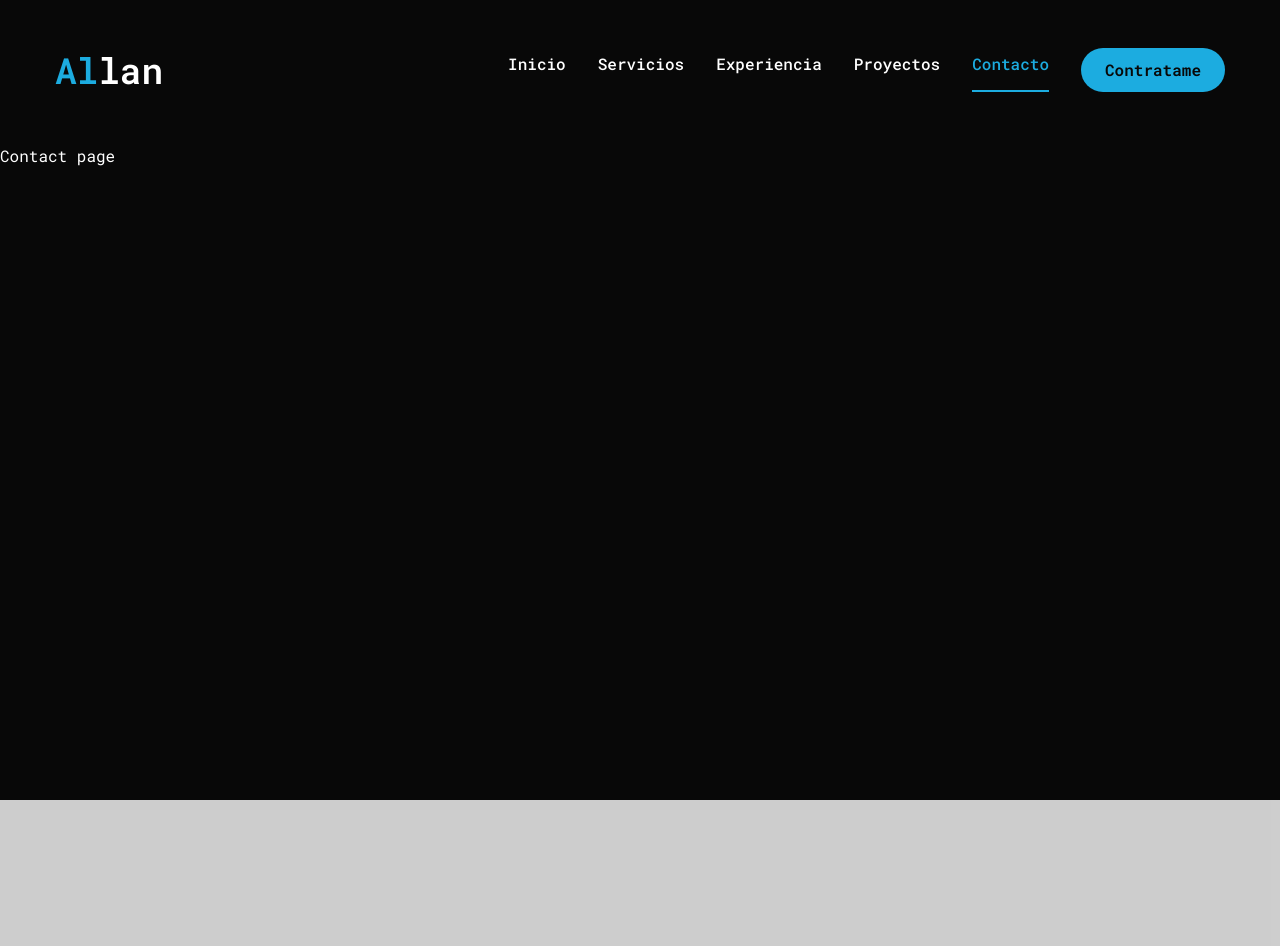
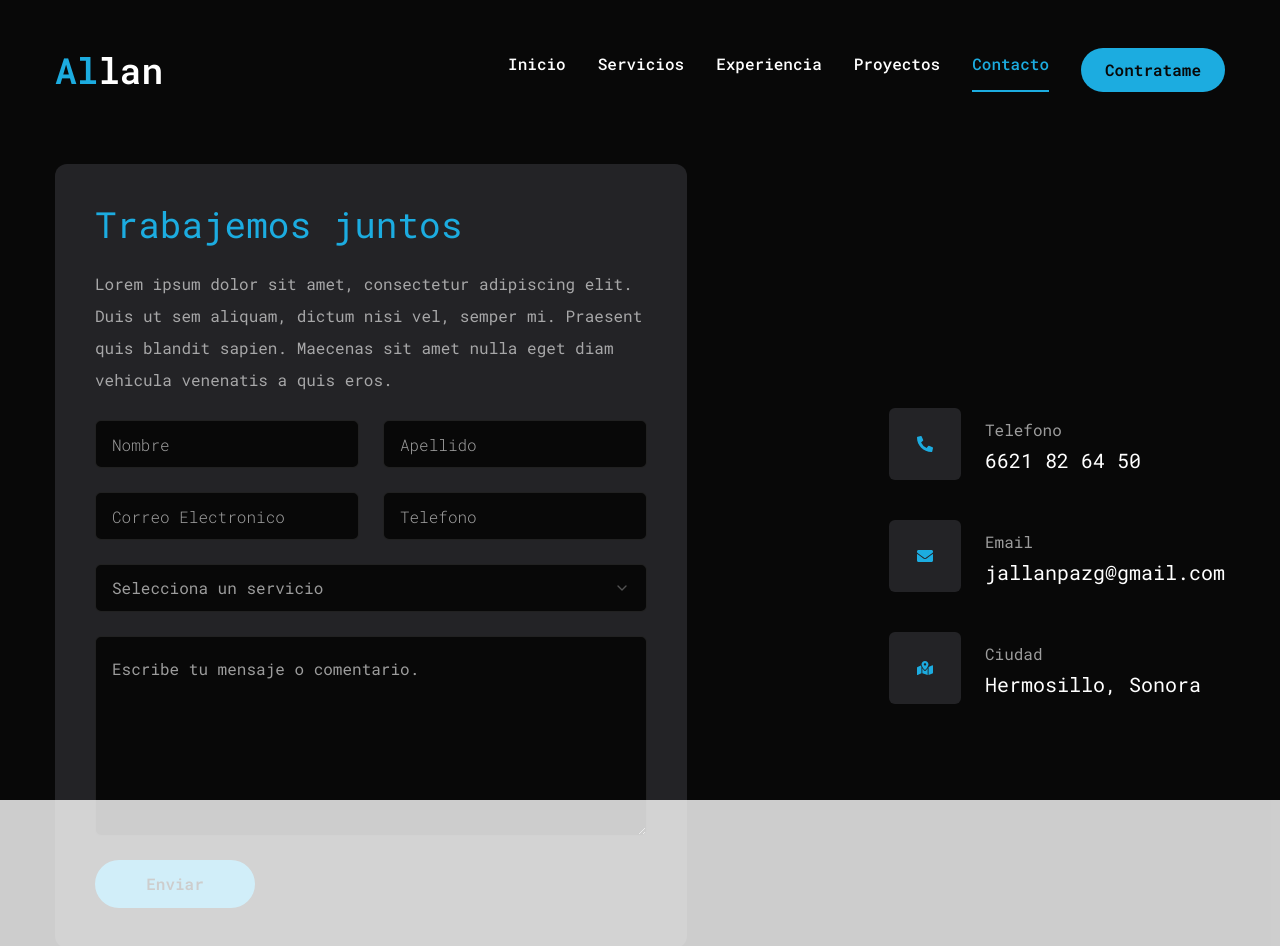
Before and after one commit to Gokuno/allan-portafolio, a Next.js app: page /contact in a window 1280 px wide. Shown: the top 946 px of the page. Before the commit the page ends 800 px from the top, so only its background shows below. Built offline with nearby package versions, Linux system fonts and the light colour scheme.

Commit message:
pagina de contacto

```diff
--- a/app/contact/page.jsx
+++ b/app/contact/page.jsx
@@ -1,8 +1,118 @@
-import React from 'react'
+"use client"
+
+import { Button } from "@/components/ui/button";
+import { Input } from "@/components/ui/input";
+import { Textarea } from "@/components/ui/textarea";
+
+import {
+  Select,
+  SelectContent,
+  SelectGroup,
+  SelectItem,
+  SelectLabel,
+  SelectTrigger,
+  SelectValue,
+} from "@/components/ui/select";
+
+import { FaPhoneAlt, FaEnvelope, FaMapMarkedAlt } from "react-icons/fa";
+
+const info = [
+  {
+    icon: <FaPhoneAlt />,
+    title: 'Telefono',
+    description: '6621 82 64 50',
+
+  },
+  {
+    icon: <FaEnvelope />,
+    title: 'Email',
+    description: 'jallanpazg@gmail.com',
+
+  },
+  {
+    icon: <FaMapMarkedAlt />,
+    title: 'Ciudad',
+    description: 'Hermosillo, Sonora',
+
+  },
+];
+
+import { motion } from "framer-motion";
 
 const Contact = () => {
   return (
-    <div>Contact page</div>
+   <motion.section
+   initial={{opacity:0}}
+   animate={{
+    opacity: 1,
+    transition: {delay: 2.4, duration: 0.4, ease: "easeIn" },
+  }}
+  className="py-6"
+   >
+    <div className="container mx-auto">
+      <div className="flex flex-col xl:flex-row gap-[30px]">
+        {/*form*/}
+        <div className="xl:w-[54%] order-2 xl:order-none">
+          <form className="flex flex-col gap-6 p-10 bg-[#232326] rounded-xl">
+            <h3 className="text-4xl text-accent">Trabajemos juntos</h3>
+            <p className="text-white/60">
+              Lorem ipsum dolor sit amet, consectetur adipiscing elit. Duis ut sem aliquam, dictum nisi vel, semper mi. Praesent quis blandit sapien. Maecenas sit amet nulla eget diam vehicula venenatis a quis eros.
+            </p>
+            {/*input*/}
+            <div className="grid grid-cols-1 md:grid-cols-2 gap-6">
+              <Input type="firstname" placeholder="Nombre" />
+              <Input type="lastname" placeholder="Apellido" />
+              <Input type="email" placeholder="Correo Electronico" />
+              <Input type="phone" placeholder="Telefono" />
+            </div>
+            {/*select*/}
+            <Select>
+              <SelectTrigger className="w-full">
+                <SelectValue placeholder="Selecciona un servicio" />
+              </SelectTrigger>
+              <SelectContent>
+                <SelectGroup>
+                  <SelectLabel>Selecciona un servicio</SelectLabel>
+                  <SelectItem value="est">Desarrollo Web</SelectItem>
+                  <SelectItem value="cst">UI/UX Design</SelectItem>
+                  <SelectItem value="mst">Diseño de Logo</SelectItem>
+                  <SelectItem value="sst">SEO</SelectItem>
+                </SelectGroup>
+              </SelectContent>
+            </Select>
+            {/*textarea*/}
+            <Textarea
+              className="h-[200px]"
+              placeholder="Escribe tu mensaje o comentario."
+            />
+            <Button size="md" className="max-w-40">Enviar</Button>
+          </form>
+        </div>
+        {/*info*/}
+        <div className="flex-1 flex items-center xl:justify-end order-1 xl:order-none mb-8 xl:mb-0">
+          <ul className="flex flex-col gap-10">
+            {info.map((item, index) => {
+              return (
+                <li
+                  key={index}
+                  className="flex items-center gap-6"
+                >
+                  <div className="w-[52px] h-[52px] xl:w-[72px] xl:h-[72px] bg-[#232326] text-accent rounded-md flex items-center justify-center">
+                    <div>{item.icon}</div>
+                  </div>
+                  <div className="flex-1">
+                    <p className="text-white/60">{item.title}</p>
+                    <h3 className="text-xl">{item.description}</h3>
+                  </div>
+                </li>
+              )
+            })}
+          </ul>
+        </div>
+      </div>
+    </div>
+
+   </motion.section>
   )
 }
 
--- a/app/resume/page.jsx
+++ b/app/resume/page.jsx
@@ -190,7 +190,7 @@
       }}
       className="min-h-[80vh] flex items-center justify-center py-12 xl:py-0"
     >
-    <div className="container mx-auto">
+    <div className="container mx-auto mb-10">
       <Tabs
         defaultValue="experience"
         className="flex flex-col xl:flex-row gap-[60px]"
@@ -204,7 +204,7 @@
         </TabsList>
 
         {/*content*/}
-        <div>
+        <div className="min-h-[70vh] w-full">
           {/*experience*/}
           <TabsContent value="experience" className="w-full">
             <div className="flex flex-col gap-[30px] text-center xl:text-left">
@@ -250,7 +250,7 @@
                         <div className="flex items-center gap-3">
                           {/*dot*/}
                           <span className="w-[6px] h-[6px] rounded-full bg-accent"></span>
-                          <p className="text-white/60">{items.institution}</p>
+                          <p className="text-white/60 text-sm">{items.institution}</p>
                         </div>
                       </li>
                     )
--- a/components/ui/input.jsx
+++ b/components/ui/input.jsx
@@ -7,7 +7,7 @@
     (<input
       type={type}
       className={cn(
-        "flex h-10 w-full rounded-md border border-slate-200 bg-white px-3 py-2 text-sm ring-offset-white file:border-0 file:bg-transparent file:text-sm file:font-medium placeholder:text-slate-500 focus-visible:outline-none focus-visible:ring-2 focus-visible:ring-slate-950 focus-visible:ring-offset-2 disabled:cursor-not-allowed disabled:opacity-50 dark:border-slate-800 dark:bg-slate-950 dark:ring-offset-slate-950 dark:placeholder:text-slate-400 dark:focus-visible:ring-slate-300",
+        "flex h-[48px] rounded-md border border-white/10 focus:border-accent font-light bg-primary px-4 py-5 text-base placeholder:text-white/60 outline-none",
         className
       )}
       ref={ref}
--- a/components/ui/select.jsx
+++ b/components/ui/select.jsx
@@ -16,7 +16,7 @@
   <SelectPrimitive.Trigger
     ref={ref}
     className={cn(
-      "flex h-10 w-full items-center justify-between rounded-md border border-slate-200 bg-white px-3 py-2 text-sm ring-offset-white placeholder:text-slate-500 focus:outline-none focus:ring-2 focus:ring-slate-950 focus:ring-offset-2 disabled:cursor-not-allowed disabled:opacity-50 [&>span]:line-clamp-1 dark:border-slate-800 dark:bg-slate-950 dark:ring-offset-slate-950 dark:placeholder:text-slate-400 dark:focus:ring-slate-300",
+      "flex h-[48px] w-full items-center justify-between rounded-md border border-white/10 bg-primary px-4 py-5 text-base text-white/60 placeholder:text-white/10 focus:border-accent outline-none",
       className
     )}
     {...props}>
@@ -54,7 +54,7 @@
     <SelectPrimitive.Content
       ref={ref}
       className={cn(
-        "relative z-50 max-h-96 min-w-[8rem] overflow-hidden rounded-md border border-slate-200 bg-white text-slate-950 shadow-md data-[state=open]:animate-in data-[state=closed]:animate-out data-[state=closed]:fade-out-0 data-[state=open]:fade-in-0 data-[state=closed]:zoom-out-95 data-[state=open]:zoom-in-95 data-[side=bottom]:slide-in-from-top-2 data-[side=left]:slide-in-from-right-2 data-[side=right]:slide-in-from-left-2 data-[side=top]:slide-in-from-bottom-2 dark:border-slate-800 dark:bg-slate-950 dark:text-slate-50",
+        "relative z-50 max-h-96 min-w-[8rem] overflow-hidden rounded-md border border-white/10 bg-primary text-white shadow-md data-[state=open]:animate-in data-[state=closed]:animate-out data-[state=closed]:fade-out-0 data-[state=open]:fade-in-0 data-[state=closed]:zoom-out-95 data-[state=open]:zoom-in-95 data-[side=bottom]:slide-in-from-top-2 data-[side=left]:slide-in-from-right-2 data-[side=right]:slide-in-from-left-2 data-[side=top]:slide-in-from-bottom-2 dark:border-slate-800 dark:bg-slate-950 dark:text-slate-50",
         position === "popper" &&
           "data-[side=bottom]:translate-y-1 data-[side=left]:-translate-x-1 data-[side=right]:translate-x-1 data-[side=top]:-translate-y-1",
         className
@@ -85,7 +85,7 @@
   <SelectPrimitive.Item
     ref={ref}
     className={cn(
-      "relative flex w-full cursor-default select-none items-center rounded-sm py-1.5 pl-8 pr-2 text-sm outline-none focus:bg-slate-100 focus:text-slate-900 data-[disabled]:pointer-events-none data-[disabled]:opacity-50 dark:focus:bg-slate-800 dark:focus:text-slate-50",
+      "relative flex w-full cursor-default select-none items-center rounded-sm py-1.5 pl-8 pr-2 text-sm outline-none focus:bg-accent focus:text-primary data-[disabled]:pointer-events-none data-[disabled]:opacity-50 dark:focus:bg-slate-800 dark:focus:text-slate-50",
       className
     )}
     {...props}>
--- a/components/ui/textarea.jsx
+++ b/components/ui/textarea.jsx
@@ -6,7 +6,7 @@
   return (
     (<textarea
       className={cn(
-        "flex min-h-[80px] w-full rounded-md border border-slate-200 bg-white px-3 py-2 text-sm ring-offset-white placeholder:text-slate-500 focus-visible:outline-none focus-visible:ring-2 focus-visible:ring-slate-950 focus-visible:ring-offset-2 disabled:cursor-not-allowed disabled:opacity-50 dark:border-slate-800 dark:bg-slate-950 dark:ring-offset-slate-950 dark:placeholder:text-slate-400 dark:focus-visible:ring-slate-300",
+        "flex min-h-[80px] w-full rounded-md border border-white/10 bg-primary px-4 py-5 text-base placeholder:text-white/60 focus-visible:outline-none focus-visible:ring-1 focus-visible:ring-accent focus-visible:ring-offset-0 disabled:cursor-not-allowed disabled:opacity-50",
         className
       )}
       ref={ref}
```
Also changed, not shown: .eslintrc.json.
